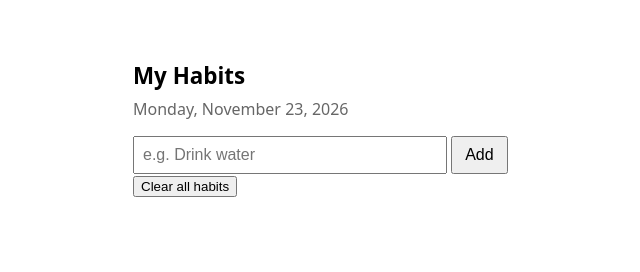
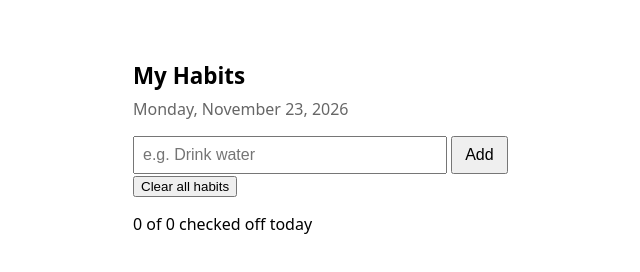
Before and after one commit to Mehedihasan1998/claude-routines-demo, a plain HTML site: page index.html in a window 1280 px wide. Shown: the whole page, without its empty margins (297-937 px from the left). Drawn offline with Linux system fonts and the light colour scheme.

Commit message:
Add a small counter that shows how many habits are checked off today
This adds a short line above the habit list that says how many habits are checked off out of the total, for example "1 of 2 checked off today". It updates every time the list is redrawn, so it stays correct when you add, tick, untick or clear habits, and it reads from the same saved data as the rest of the page.

Co-Authored-By: Claude Opus 5.5 <noreply@anthropic.com>
Claude-Session: https://claude.ai/code/session_013erM6KBMcv33ThoFvgT8FG

```diff
--- a/index.html
+++ b/index.html
@@ -20,6 +20,7 @@
   <input id="habit-input" placeholder="e.g. Drink water">
   <button id="add-btn">Add</button>
   <button id="clear-btn">Clear all habits</button>
+  <p id="done-count"></p>
   <ul id="habit-list"></ul>
 
   <script>
@@ -37,7 +38,10 @@
     function render() {
       const list = document.getElementById("habit-list");
       list.innerHTML = "";
-      loadHabits().forEach((habit, index) => {
+      const habits = loadHabits();
+      const doneCount = habits.filter((h) => h.done).length;
+      document.getElementById("done-count").textContent = `${doneCount} of ${habits.length} checked off today`;
+      habits.forEach((habit, index) => {
         const li = document.createElement("li");
         if (habit.done) li.classList.add("done");
 
```
Also changed, not shown: 1 other file.
